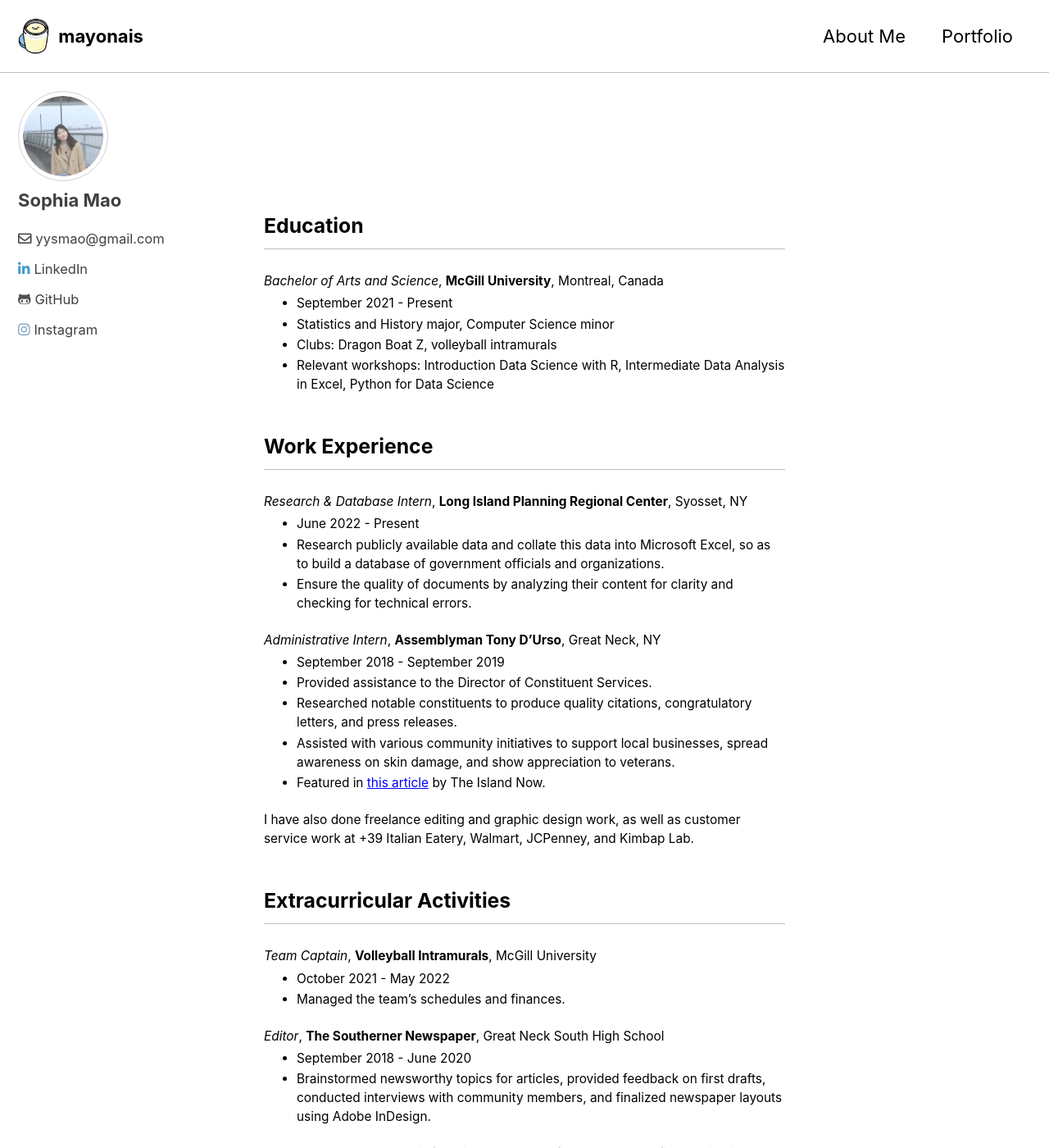
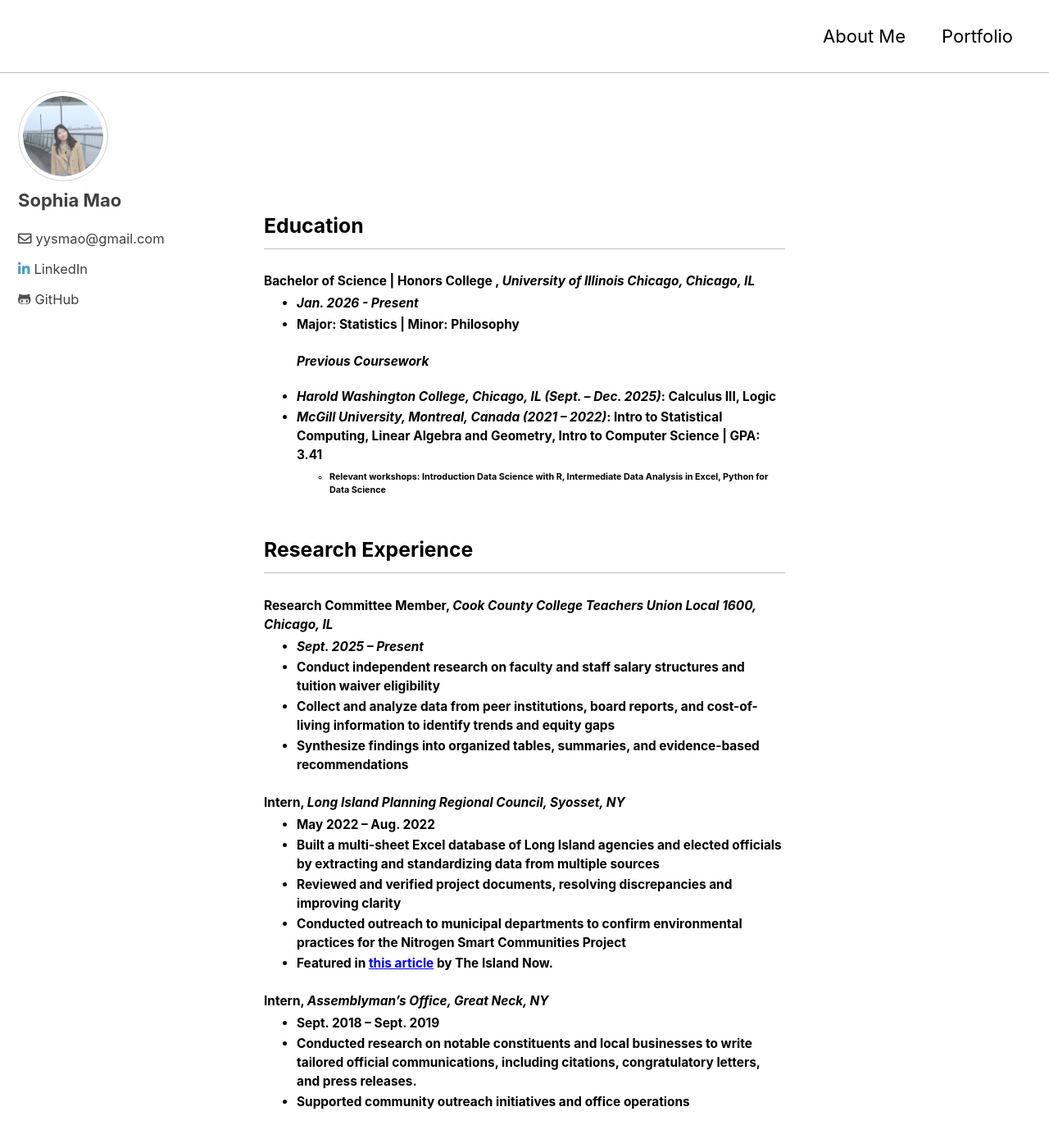
Before and after one commit to mayonais/mayonais.github.io, a Jekyll site: the page built from index.html, in a window 1280 px wide and 1400 px high. Shown: the whole window at 82% size. Built offline with Jekyll 4.4.1, drawn with Linux system fonts in a browser that asks for light colours; cached includes are drawn as plain includes; the list of posts is cut into pages by our own code; some of the changed text lies outside the part shown.

Commit message:
update resume

```diff
--- a/_config.yml
+++ b/_config.yml
@@ -12,85 +12,20 @@
 
 # theme                  : "minimal-mistakes-jekyll"
 # remote_theme           : "mmistakes/minimal-mistakes"
-remote_theme             : "mmistakes/minimal-mistakes@4.23.0"
-minimal_mistakes_skin    : "contrast"
+remote_theme: "mmistakes/minimal-mistakes"
+minimal_mistakes_skin: "contrast"
 
 # Site Settings
-locale                   : "en-US"
-title                    : "mayonais"
-title_separator          : "-"
-subtitle                 : # site tagline that appears below site title in masthead
-name                     : "Sophia Mao"
-description              : "An amazing website."
-url                      : "https://mayonais.github.io/" # the base hostname & protocol for your site e.g. "https://mmistakes.github.io"
-baseurl                  : # the subpath of your site, e.g. "/blog"
-repository               : "mayonais/mayonais.github.io" # GitHub username/repo-name e.g. "mmistakes/minimal-mistakes"
-teaser                   : # path of fallback teaser image, e.g. "/assets/images/500x300.png"
-logo                     : "/assets/images/mayo_gudetama.png"
-masthead_title           : # overrides the website title displayed in the masthead, use " " for no title
-# breadcrumbs            : false # true, false (default)
-words_per_minute         : 200
-comments:
-  provider               : # false (default), "disqus", "discourse", "facebook", "staticman", "staticman_v2", "utterances", "custom"
-  disqus:
-    shortname            : # https://help.disqus.com/customer/portal/articles/466208-what-s-a-shortname-
-  discourse:
-    server               : # https://meta.discourse.org/t/embedding-discourse-comments-via-javascript/31963 , e.g.: meta.discourse.org
-  facebook:
-    # https://developers.facebook.com/docs/plugins/comments
-    appid                :
-    num_posts            : # 5 (default)
-    colorscheme          : # "light" (default), "dark"
-  utterances:
-    theme                : # "github-light" (default), "github-dark"
-    issue_term           : # "pathname" (default)
-  staticman:
-    branch               : # "master"
-    endpoint             : # "https://{your Staticman v3 API}/v3/entry/github/"
-reCaptcha:
-  siteKey                :
-  secret                 :
-atom_feed:
-  path                   : # blank (default) uses feed.xml
-  hide                   : true
-search                   : # true, false (default)
-search_full_content      : # true, false (default)
-search_provider          : # lunr (default), algolia, google
-algolia:
-  application_id         : # YOUR_APPLICATION_ID
-  index_name             : # YOUR_INDEX_NAME
-  search_only_api_key    : # YOUR_SEARCH_ONLY_API_KEY
-  powered_by             : # true (default), false
-google:
-  search_engine_id       : # YOUR_SEARCH_ENGINE_ID
-  instant_search         : # false (default), true
-# SEO Related
-google_site_verification :
-bing_site_verification   :
-yandex_site_verification :
-naver_site_verification  :
-
-# Social Sharing
-twitter:
-  username               :
-facebook:
-  username               :
-  app_id                 :
-  publisher              :
-og_image                 : # Open Graph/Twitter default site image
-# For specifying social profiles
-# - https://developers.google.com/structured-data/customize/social-profiles
-social:
-  type                   : # Person or Organization (defaults to Person)
-  name                   : # If the user or organization name differs from the site's name
-  links: # An array of links to social media profiles
-
-# Analytics
-analytics:
-  provider               : false # false (default), "google", "google-universal", "google-gtag", "custom"
-  google:
-    tracking_id          :
-    anonymize_ip         : # true, false (default)
+locale: "en-US"
+title: "CHECK_UPDATE"
+incremental: false
+title_separator: "-"
+name: "Sophia Mao"
+description: "An amazing website."
+url: "https://mayonais.github.io/" # the base hostname & protocol for your site e.g. "https://mmistakes.github.io"
+repository: "mayonais/mayonais.github.io" # GitHub username/repo-name e.g. "mmistakes/minimal-mistakes"
+masthead_title: " " # overrides the website title displayed in the masthead, use " " for no title
+words_per_minute: 200
 
 
 # Site Author
@@ -108,9 +43,6 @@
     - label: "GitHub"
       icon: "fab fa-github-alt"
       url: "https://github.com/mayonais"
-    - label: "Instagram"
-      icon: "fab fa-instagram"
-      url: "https://www.instagram.com/soph_mao/"
 
 # Site Footer
 footer:
@@ -203,7 +135,6 @@
 permalink: /:categories/:title/
 paginate: 5 # amount of posts to show
 paginate_path: /page:num/
-timezone: # https://en.wikipedia.org/wiki/List_of_tz_database_time_zones
 
 
 # Plugins (previously gems:)
@@ -260,16 +191,6 @@
     envs: development
 
 
-# Defaults
-defaults:
-  # _posts
-  - scope:
-      path: ""
-      type: posts
-    values:
-      layout: single
-      author_profile: true
-      related: true
 defaults:
   # _portfolio
   - scope:
@@ -279,6 +200,13 @@
       layout: single
       author_profile: true
 
+  # pages (resume homepage)
+  - scope:
+      path: ""
+      type: pages
+    values:
+      layout: home
+
 collections:
   portfolio:
     output: true
--- a/index.html
+++ b/index.html
@@ -7,30 +7,54 @@
 <img src="/assets/images/aboutme.gif" alt="About Me">
 
 <h3> Education </h3>
-<p><em> Bachelor of Arts and Science</em>, <b> McGill University</b>, Montreal, Canada </p>
+<p><b> Bachelor of Science | Honors College </em>, <i>University of Illinois Chicago, Chicago, IL </i>
 <ul>
-  <li> September 2021 - Present </li>
-  <li> Statistics and History major, Computer Science minor </li>
-  <li> Clubs: Dragon Boat Z, volleyball intramurals </li>
-  <li> Relevant workshops: Introduction Data Science with R, Intermediate Data Analysis in Excel, Python for Data Science </li>
+  <li> <i>Jan. 2026 - Present </i></li>
+  <li> Major: Statistics | Minor: Philosophy </li>
+</ul>
+<ul>
+<p><em> Previous Coursework </em>
+  <li> <i> Harold Washington College, Chicago, IL (Sept. – Dec. 2025)</i>: Calculus III, Logic </li>
+  <li> <i> McGill University, Montreal, Canada (2021 – 2022)</i>: Intro to Statistical Computing, Linear Algebra and Geometry, Intro to Computer Science | GPA: 3.41
+    <ul><li>
+        Relevant workshops: Introduction Data Science with R, Intermediate Data Analysis in Excel, Python for Data Science
+    </li></ul>
 </ul>
 
-<h3> Work Experience </h3>
-<p><em> Research & Database Intern</em>, <b> Long Island Planning Regional Center</b>, Syosset, NY </p>
+<h3> Research Experience </h3>
+<p><b> Research Committee Member</b>, <i> Cook County College Teachers Union Local 1600, Chicago, IL </i> </p>
 <ul>
-    <li> June 2022 - Present </li>
-    <li> Research publicly available data and collate this data into Microsoft Excel, so as to build a database of government officials and organizations.</li>
-    <li> Ensure the quality of documents by analyzing their content for clarity and checking for technical errors.</li>
+    <li> <i> Sept. 2025 – Present</i> </li>
+    <li> Conduct independent research on faculty and staff salary structures and tuition waiver eligibility</li>
+    <li> Collect and analyze data from peer institutions, board reports, and cost-of-living information to identify trends and equity gaps</li>
+    <li> Synthesize findings into organized tables, summaries, and evidence-based recommendations</li>
 </ul>
-<p><em> Administrative Intern</em>, <b> Assemblyman Tony D’Urso</b>, Great Neck, NY </p>
+<p><b> Intern</b>, <i>Long Island Planning Regional Council, Syosset, NY</i>
+ </p>
 <ul>
-  <li> September 2018 - September 2019 </li>
-  <li> Provided assistance to the Director of Constituent Services.</li>
-  <li> Researched notable constituents to produce quality citations, congratulatory letters, and press releases.</li>
-  <li> Assisted with various community initiatives to support local businesses, spread awareness on skin damage, and show appreciation to veterans.</li>
+  <li> May 2022 – Aug. 2022 </li>
+  <li> Built a multi-sheet Excel database of Long Island agencies and elected officials by extracting and standardizing data from multiple sources</li>
+  <li> Reviewed and verified project documents, resolving discrepancies and improving clarity</li>
+  <li> Conducted outreach to municipal departments to confirm environmental practices for the Nitrogen Smart Communities Project</li>
   <li> Featured in <a href="https://theislandnow.com/blog-112/assemblyman-durso-continues-valentines-for-vets/">this article</a> by The Island Now. </li>
 </ul>
-<p>I have also done freelance editing and graphic design work, as well as customer service work at +39 Italian Eatery, Walmart, JCPenney, and Kimbap Lab.</p>
+
+<p><b> Intern</b>, <i>Assemblyman’s Office, Great Neck, NY</i>
+ </p>
+<ul>
+  <li>  Sept. 2018 – Sept. 2019 </li>
+  <li> Conducted research on notable constituents and local businesses to write tailored official communications, including citations, congratulatory letters, and press releases.</li>
+  <li> Supported community outreach initiatives and office operations</li>
+</ul>
+
+<h3> Other Work Experience </h3>
+<p><b>Intern, </b><i>Harold Washington College, Chicago, IL</i>
+<ul>
+    <li><i>May 2025 – Present</i></li>
+    <li>Produce thorough, accurate, and accessible lecture notes for students with disabilities</li>
+    <li>Proctor exams and provide transcription or read-aloud support</li>
+    <li>Manage, scan, and upload large volumes of academic records, ensuring reliability and integrity</li>
+</ul>
 
 <h3> Extracurricular Activities </h3>
 <p><em> Team Captain</em>, <b> Volleyball Intramurals</b>, McGill University</p>
@@ -38,21 +62,11 @@
     <li> October 2021 - May 2022 </li>
     <li> Managed the team’s schedules and finances.</li>
 </ul>
-<p><em> Editor</em>, <b> The Southerner Newspaper</b>, Great Neck South High School </p>
-<ul>
-    <li> September 2018 - June 2020 </li>
-    <li> Brainstormed newsworthy topics for articles, provided feedback on first drafts, conducted interviews with community members, and finalized newspaper layouts using Adobe InDesign.    </li>
-</ul>
-<p> I have also donated my hair four times to Locks of Love, a non-profit organization that makes wigs for children suffering from medical hair loss. </p>
 
 
 <h3> Skills </h3>
 <ul>
-    <li> Technology </li>
-        <ul>
-            <li>Proficient: Adobe Photoshop, Wordpress, Python, Java, C, Unix, Microsoft Office (Word, Excel, Powerpoint)</li>
-            <li>Beginner: R, HTML, SQL</li>
-        </ul>
-    <li>Languages: native English, conversational Mandarin</li>
-    <li>Additional: Writing, editing, research</li>
+    <li><b>Programming:</b> R, Python, HTML/CSS</li>
+    <li><b>Software/Tools:</b> Excel, Google Sheets, Adobe Photoshop</li>
+    <li><b>Certifications:</b> Heartsaver First Aid CPR AED</li>
 </ul>
```
Also changed, not shown: _portfolio/adobe.md (+1 -1 lines), _portfolio/python.md (deleted, +0 -14 lines), _portfolio/web design.md (deleted, +0 -11 lines), Gemfile.lock.
